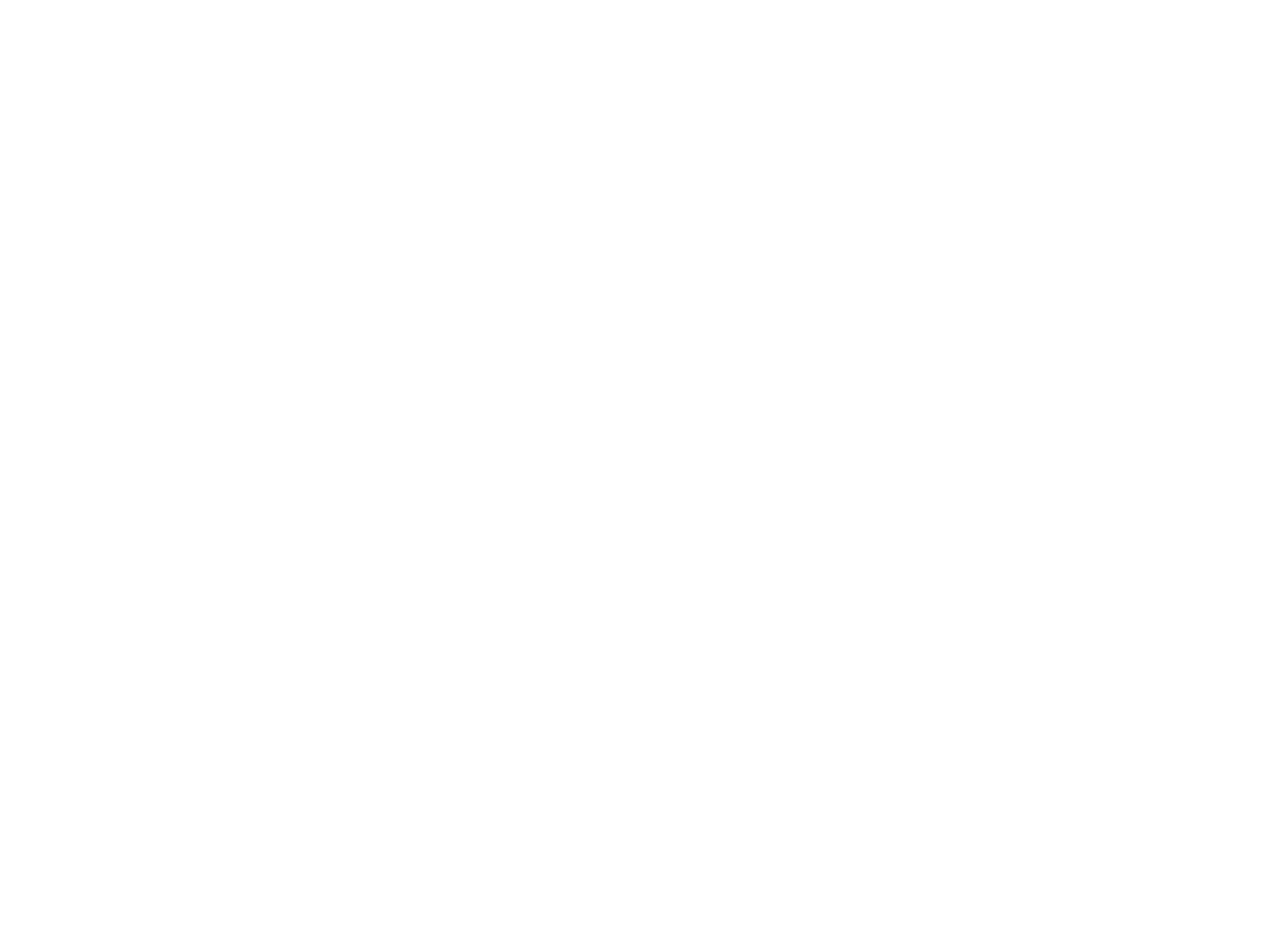
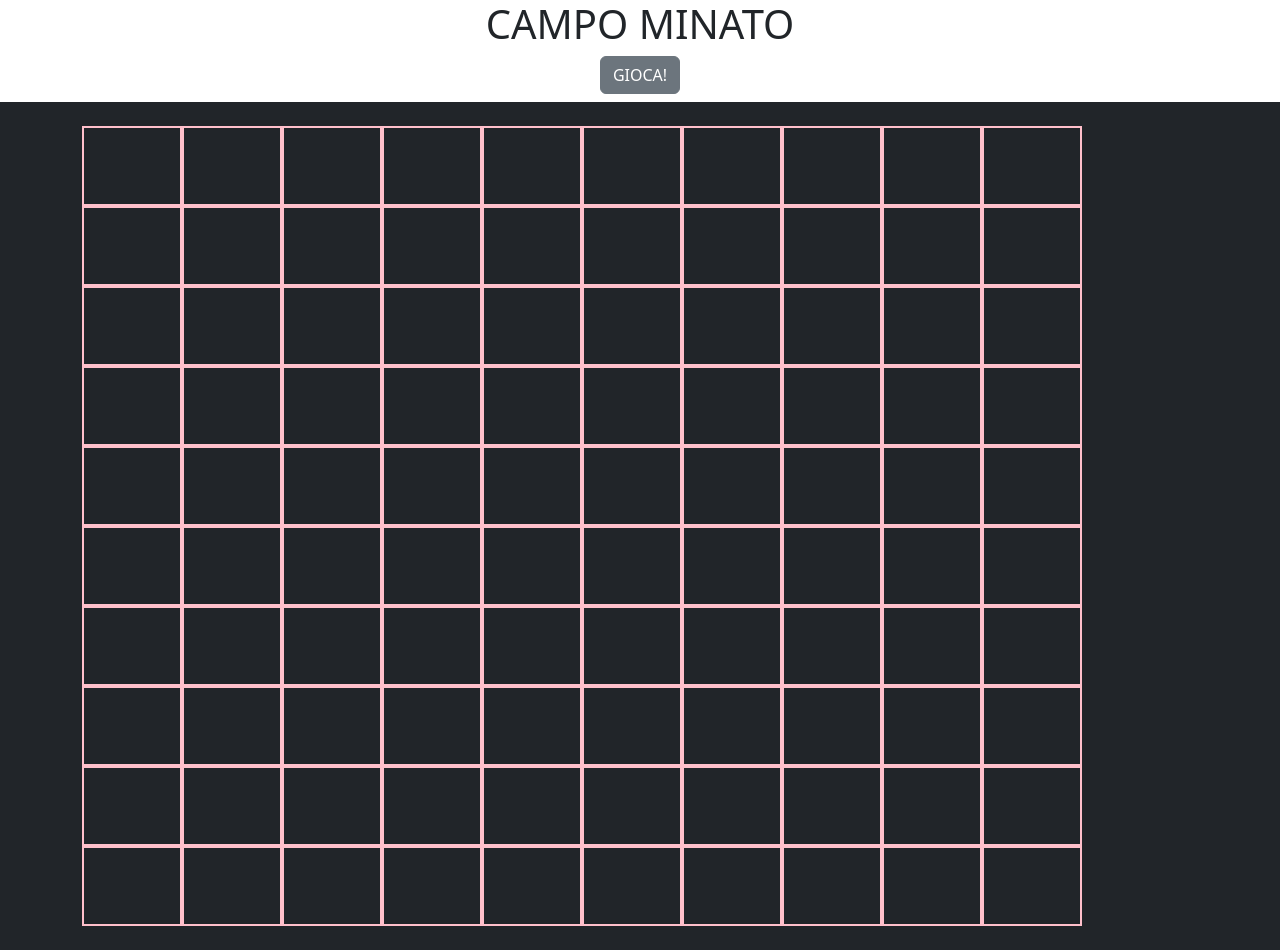
Before and after one commit to Flopiras/js-campominato-grid, a plain HTML site: page index.html in a window 1280 px wide. Before the commit the page ends 800 px from the top, so only its background shows below. Drawn offline with nearby package versions, Linux system fonts and the light colour scheme.

Commit message:
boilerplate html + css

```diff
--- a/css/style.css
+++ b/css/style.css
@@ -0,0 +1,15 @@
+.grid{
+    height: 800px;
+    width: 1000px;
+    flex-wrap: wrap;
+}
+
+.cell{
+    border: 2px solid pink;
+    width: calc(100% / 10);
+    height: calc(100% / 10);
+}
+
+.cell.selected{
+    background-color: lightblue;
+}
--- a/index.html
+++ b/index.html
@@ -19,6 +19,120 @@
 </head>
 
 <body>
+    <header>
+        <div class="container text-center">
+            <h1>CAMPO MINATO</h1>
+            <div>
+                <button class="btn btn-secondary">GIOCA!</button>
+            </div>
+        </div>
+    </header>
+    <main class="bg-dark text-white p-4 mt-2">
+        <div class="container">
+            <div class="grid d-flex align-items-center justify-content-center">
+                <div class="cell"></div>
+                <div class="cell"></div>
+                <div class="cell"></div>
+                <div class="cell"></div>
+                <div class="cell"></div>
+                <div class="cell"></div>
+                <div class="cell"></div>
+                <div class="cell"></div>
+                <div class="cell"></div>
+                <div class="cell"></div>
+                <div class="cell"></div>
+                <div class="cell"></div>
+                <div class="cell"></div>
+                <div class="cell"></div>
+                <div class="cell"></div>
+                <div class="cell"></div>
+                <div class="cell"></div>
+                <div class="cell"></div>
+                <div class="cell"></div>
+                <div class="cell"></div>
+                <div class="cell"></div>
+                <div class="cell"></div>
+                <div class="cell"></div>
+                <div class="cell"></div>
+                <div class="cell"></div>
+                <div class="cell"></div>
+                <div class="cell"></div>
+                <div class="cell"></div>
+                <div class="cell"></div>
+                <div class="cell"></div>
+                <div class="cell"></div>
+                <div class="cell"></div>
+                <div class="cell"></div>
+                <div class="cell"></div>
+                <div class="cell"></div>
+                <div class="cell"></div>
+                <div class="cell"></div>
+                <div class="cell"></div>
+                <div class="cell"></div>
+                <div class="cell"></div>
+                <div class="cell"></div>
+                <div class="cell"></div>
+                <div class="cell"></div>
+                <div class="cell"></div>
+                <div class="cell"></div>
+                <div class="cell"></div>
+                <div class="cell"></div>
+                <div class="cell"></div>
+                <div class="cell"></div>
+                <div class="cell"></div>
+                <div class="cell"></div>
+                <div class="cell"></div>
+                <div class="cell"></div>
+                <div class="cell"></div>
+                <div class="cell"></div>
+                <div class="cell"></div>
+                <div class="cell"></div>
+                <div class="cell"></div>
+                <div class="cell"></div>
+                <div class="cell"></div>
+                <div class="cell"></div>
+                <div class="cell"></div>
+                <div class="cell"></div>
+                <div class="cell"></div>
+                <div class="cell"></div>
+                <div class="cell"></div>
+                <div class="cell"></div>
+                <div class="cell"></div>
+                <div class="cell"></div>
+                <div class="cell"></div>
+                <div class="cell"></div>
+                <div class="cell"></div>
+                <div class="cell"></div>
+                <div class="cell"></div>
+                <div class="cell"></div>
+                <div class="cell"></div>
+                <div class="cell"></div>
+                <div class="cell"></div>
+                <div class="cell"></div>
+                <div class="cell"></div>
+                <div class="cell"></div>
+                <div class="cell"></div>
+                <div class="cell"></div>
+                <div class="cell"></div>
+                <div class="cell"></div>
+                <div class="cell"></div>
+                <div class="cell"></div>
+                <div class="cell"></div>
+                <div class="cell"></div>
+                <div class="cell"></div>
+                <div class="cell"></div>
+                <div class="cell"></div>
+                <div class="cell"></div>
+                <div class="cell"></div>
+                <div class="cell"></div>
+                <div class="cell"></div>
+                <div class="cell"></div>
+                <div class="cell"></div>
+                <div class="cell"></div>
+                <div class="cell"></div>
+            </div>
+        </div>
+    </main>
 
 </body>
 
```
